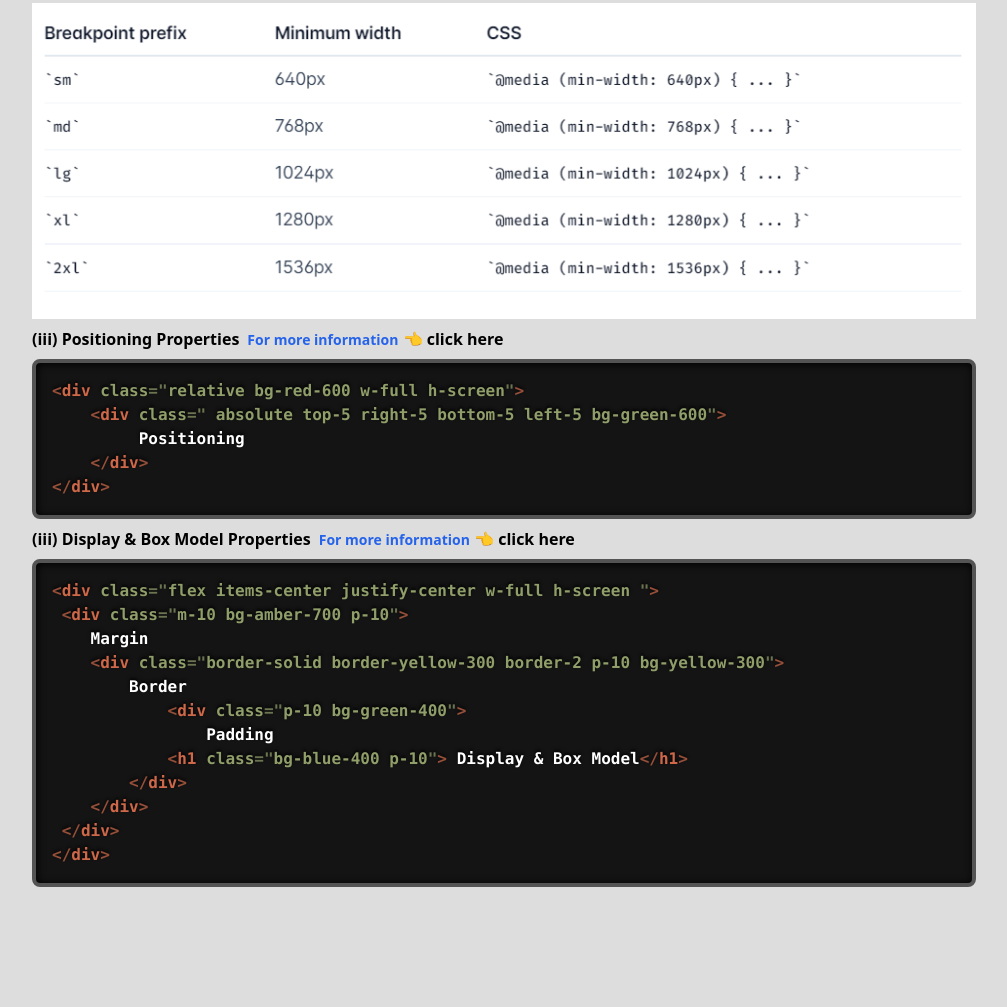
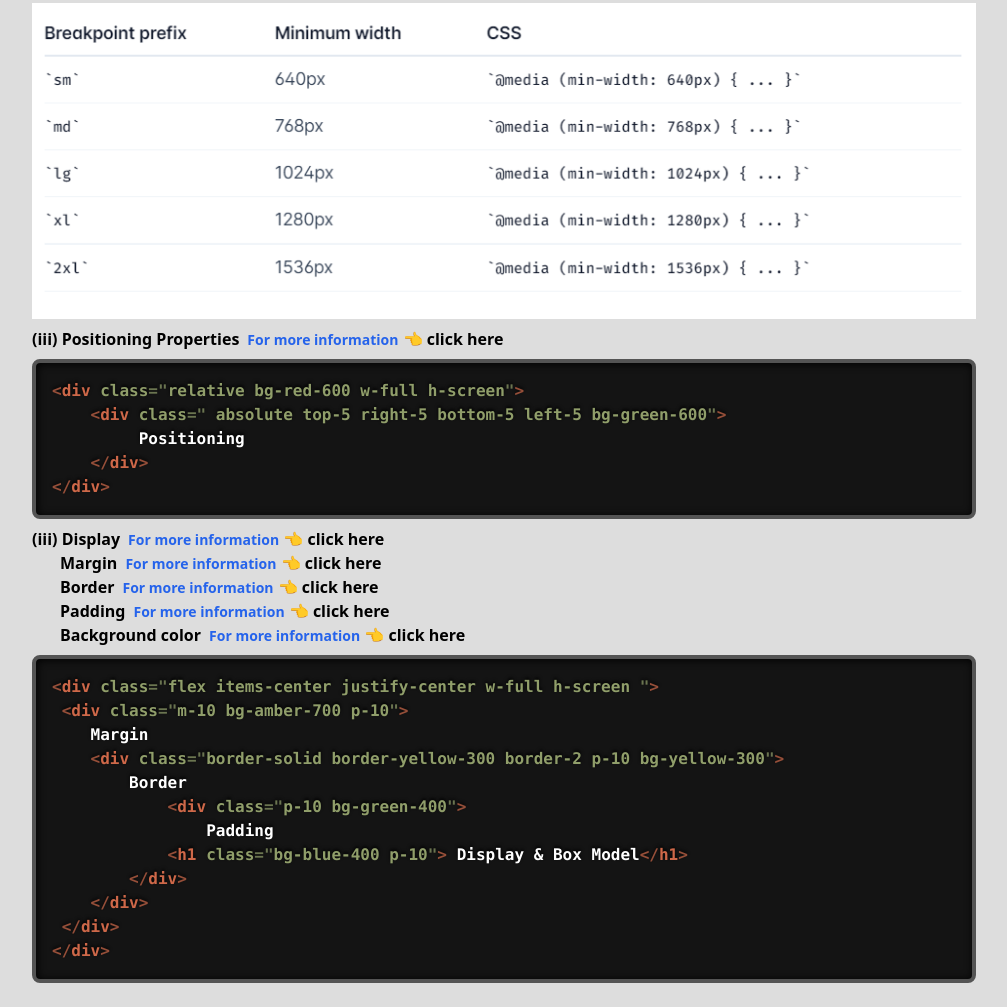
Before and after one commit to rohit-kumaar/tailwind-css-documentation, a website built with Vite: page index.html in a window 1280 px wide. Shown: the part 5980-6987 px from the top of the page, without its empty margins (160-1167 px from the left). Before the commit the page ends 6891 px from the top, so only its background shows below. Built offline with nearby package versions, Linux system fonts and the light colour scheme.

Commit message:
Display & Box Model saperate titles

```diff
--- a/index.html
+++ b/index.html
@@ -183,9 +183,33 @@ focus:outline-none focus:ring focus:ring-violet-300 ..." &gt; Save changes &lt;/
             </li>
 
             <li class="font-semibold ml-12 my-2 ">(iii) <span class="font-bold">
-                    Display & Box Model Properties<a href="" target="_blank"
+                    Display<a href="https://tailwindcss.com/docs/flex" target="_blank"
                         class="text-sm text-blue-600 hover:underline ml-2 hover:text-base">For more information</a> 👈
                     click here
+                    <h1 class=" ml-7 font-bold">
+                        Margin<a href="https://tailwindcss.com/docs/margin" target="_blank"
+                            class="text-sm text-blue-600 hover:underline ml-2 hover:text-base">For more information</a>
+                        👈
+                        click here
+                    </h1>
+                    <h1 class=" ml-7 font-bold">
+                        Border<a href="https://tailwindcss.com/docs/border-width" target="_blank"
+                            class="text-sm text-blue-600 hover:underline ml-2 hover:text-base">For more information</a>
+                        👈
+                        click here
+                    </h1>
+                    <h1 class=" ml-7 font-bold">
+                        Padding<a href="https://tailwindcss.com/docs/padding" target="_blank"
+                            class="text-sm text-blue-600 hover:underline ml-2 hover:text-base">For more information</a>
+                        👈
+                        click here
+                    </h1>
+                    <h1 class=" ml-7 font-bold">
+                        Background color<a href="https://tailwindcss.com/docs/background-color" target="_blank"
+                            class="text-sm text-blue-600 hover:underline ml-2 hover:text-base">For more information</a>
+                        👈
+                        click here
+                    </h1>
                     <pre class="language-html "><code>&lt;div class="flex items-center justify-center w-full h-screen "&gt;
  &lt;div class="m-10 bg-amber-700 p-10"&gt;
     Margin
```
